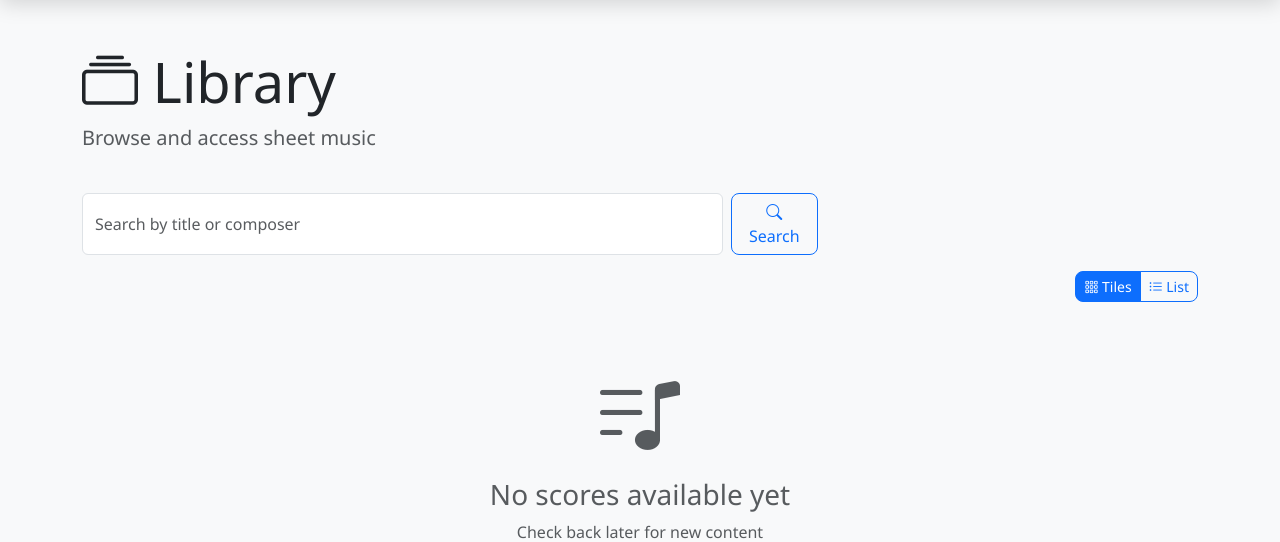
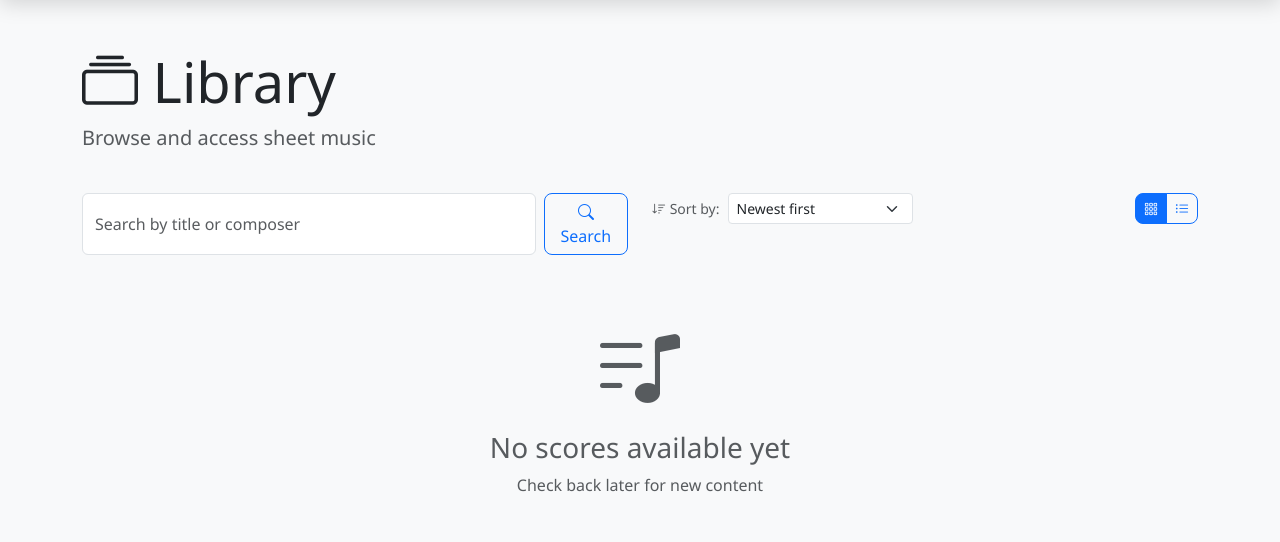
Before and after one commit to Akademicki-Chor-Politechniki-Lodzkiej/ScoreLock, a Flask app: page /library in a window 1280 px wide. Shown: the part 82-624 px from the top of the page. Run offline with Flask 3, Linux system fonts and the light colour scheme; the visitor is signed in with stand-in values (Sample User, id 1); data that the repository does not hold is empty; some libraries are stand-ins or nearby versions.

Commit message:
Added sorting

```diff
--- a/main.py
+++ b/main.py
@@ -175,6 +175,12 @@ def library():
     if view not in ['tiles', 'list']:
         view = 'tiles'
 
+    # Sorting parameter
+    sort = request.args.get('sort', 'date_desc')
+    valid_sorts = ['date_desc', 'date_asc', 'title_asc', 'title_desc', 'composer_asc']
+    if sort not in valid_sorts:
+        sort = 'date_desc'
+
     # Pagination parameters
     page_raw = request.args.get('page', 1)
     try:
@@ -186,8 +192,9 @@ def library():
 
     per_page = ITEMS_PER_PAGE  # number of items per page
 
+    # Build base query
     if not q:
-        query = Score.query.order_by(Score.uploaded_at.desc())
+        query = Score.query
     else:
         # Escape SQL LIKE wildcards so user input is treated literally.
         # Replace backslash first to avoid double-escaping.
@@ -196,13 +203,25 @@ def library():
         # Pass escape='\\' so the DB knows how to interpret backslash escapes.
         query = Score.query.filter(
             (Score.title.ilike(like_pattern, escape='\\')) | (Score.composer.ilike(like_pattern, escape='\\'))
-        ).order_by(Score.uploaded_at.desc())
+        )
+
+    # Apply sorting
+    if sort == 'date_desc':
+        query = query.order_by(Score.uploaded_at.desc())
+    elif sort == 'date_asc':
+        query = query.order_by(Score.uploaded_at.asc())
+    elif sort == 'title_asc':
+        query = query.order_by(Score.title.asc())
+    elif sort == 'title_desc':
+        query = query.order_by(Score.title.desc())
+    elif sort == 'composer_asc':
+        query = query.order_by(Score.composer.asc(), Score.title.asc())
 
     # Use SQLAlchemy pagination to avoid loading all results into memory
     pagination = query.paginate(page=page, per_page=per_page, error_out=False)
     scores = pagination.items
 
-    return render_template('library.html', scores=scores, q=q, pagination=pagination, view=view)
+    return render_template('library.html', scores=scores, q=q, pagination=pagination, view=view, sort=sort)
 
 @app.route('/scores/<int:score_id>')
 def view_score(score_id):
--- a/templates/library.html
+++ b/templates/library.html
@@ -13,38 +13,50 @@
         </div>
     </div>
 
-    <!-- Search form -->
+    <!-- Search form and controls -->
     <div class="row mb-3">
-        <div class="col-md-8">
+        <div class="col-lg-6 mb-2 mb-lg-0">
             <form class="d-flex" method="get" action="{{ url_for('library') }}" role="search" aria-label="Library search">
                 <input name="q" class="form-control me-2" type="search" placeholder="{{ t('search_placeholder') }}" value="{{ q|default('') }}" aria-label="Search" maxlength="200">
+                <input type="hidden" name="view" value="{{ view }}">
+                <input type="hidden" name="sort" value="{{ sort }}">
                 <button class="btn btn-outline-primary" type="submit"><i class="bi bi-search"></i> {{ t('search_btn') }}</button>
                 {% if q %}
-                <a href="{{ url_for('library') }}" class="btn btn-link ms-2">{{ t('clear') }}</a>
+                <a href="{% if sort != 'date_desc' %}{{ url_for('library', view=view, sort=sort) }}{% else %}{{ url_for('library', view=view) }}{% endif %}" class="btn btn-link ms-2">{{ t('clear') }}</a>
                 {% endif %}
             </form>
         </div>
-        <div class="col-md-4 text-md-end align-self-center">
+        <div class="col-lg-3 mb-2 mb-lg-0">
+            <form method="get" action="{{ url_for('library') }}" class="d-flex align-items-center">
+                <label class="me-2 text-nowrap small text-muted"><i class="bi bi-sort-down"></i> {{ t('sort_by') }}:</label>
+                <input type="hidden" name="q" value="{{ q }}">
+                <input type="hidden" name="view" value="{{ view }}">
+                <select name="sort" class="form-select form-select-sm" onchange="this.form.submit()">
+                    <option value="date_desc" {% if sort == 'date_desc' %}selected{% endif %}>{{ t('sort_date_newest') }}</option>
+                    <option value="date_asc" {% if sort == 'date_asc' %}selected{% endif %}>{{ t('sort_date_oldest') }}</option>
+                    <option value="title_asc" {% if sort == 'title_asc' %}selected{% endif %}>{{ t('sort_title_az') }}</option>
+                    <option value="title_desc" {% if sort == 'title_desc' %}selected{% endif %}>{{ t('sort_title_za') }}</option>
+                    <option value="composer_asc" {% if sort == 'composer_asc' %}selected{% endif %}>{{ t('sort_composer_az') }}</option>
+                </select>
+            </form>
+        </div>
+        <div class="col-lg-3 text-lg-end">
+            <div class="d-flex justify-content-lg-end align-items-center">
                 {% if q %}
-            <small class="text-muted">{{ t('showing_results_for') }} "{{ q }}"</small>
+                <small class="text-muted me-3">{{ t('showing_results_for') }} "{{ q }}"</small>
                 {% endif %}
-        </div>
-    </div>
-
-    <!-- View toggle -->
-    <div class="row mb-3">
-        <div class="col-12 d-flex justify-content-end">
                 <div class="btn-group btn-group-sm" role="group" aria-label="View type">
-                <a href="{% if q %}{{ url_for('library', q=q, view='tiles', page=pagination.page if pagination else 1) }}{% else %}{{ url_for('library', view='tiles', page=pagination.page if pagination else 1) }}{% endif %}"
+                    <a href="{% if q %}{{ url_for('library', q=q, view='tiles', sort=sort, page=pagination.page if pagination else 1) }}{% else %}{{ url_for('library', view='tiles', sort=sort, page=pagination.page if pagination else 1) }}{% endif %}"
                        class="btn {% if view == 'tiles' %}btn-primary{% else %}btn-outline-primary{% endif %}"
                        aria-label="{{ t('view_tiles') }}">
-                    <i class="bi bi-grid-3x3-gap"></i> {{ t('view_tiles') }}
+                        <i class="bi bi-grid-3x3-gap"></i>
                     </a>
-                <a href="{% if q %}{{ url_for('library', q=q, view='list', page=pagination.page if pagination else 1) }}{% else %}{{ url_for('library', view='list', page=pagination.page if pagination else 1) }}{% endif %}"
+                    <a href="{% if q %}{{ url_for('library', q=q, view='list', sort=sort, page=pagination.page if pagination else 1) }}{% else %}{{ url_for('library', view='list', sort=sort, page=pagination.page if pagination else 1) }}{% endif %}"
                        class="btn {% if view == 'list' %}btn-primary{% else %}btn-outline-primary{% endif %}"
                        aria-label="{{ t('view_list') }}">
-                    <i class="bi bi-list-ul"></i> {{ t('view_list') }}
+                        <i class="bi bi-list-ul"></i>
                     </a>
+                </div>
             </div>
         </div>
     </div>
@@ -163,7 +175,7 @@
         <ul class="pagination justify-content-center">
             {% if pagination.has_prev %}
             <li class="page-item">
-                <a class="page-link" href="{% if q %}{{ url_for('library', q=q, view=view, page=pagination.prev_num) }}{% else %}{{ url_for('library', view=view, page=pagination.prev_num) }}{% endif %}" aria-label="Previous">
+                <a class="page-link" href="{% if q %}{{ url_for('library', q=q, view=view, sort=sort, page=pagination.prev_num) }}{% else %}{{ url_for('library', view=view, sort=sort, page=pagination.prev_num) }}{% endif %}" aria-label="Previous">
                     <span aria-hidden="true">&laquo;</span>
                 </a>
             </li>
@@ -178,7 +190,7 @@
             {% if pagination.page == 1 %}
             <li class="page-item active"><span class="page-link" aria-current="page">1</span></li>
             {% else %}
-            <li class="page-item"><a class="page-link" href="{% if q %}{{ url_for('library', q=q, view=view, page=1) }}{% else %}{{ url_for('library', view=view, page=1) }}{% endif %}">1</a></li>
+            <li class="page-item"><a class="page-link" href="{% if q %}{{ url_for('library', q=q, view=view, sort=sort, page=1) }}{% else %}{{ url_for('library', view=view, sort=sort, page=1) }}{% endif %}">1</a></li>
             {% endif %}
              {% if start > 2 %}
              <li class="page-item disabled"><span class="page-link">&hellip;</span></li>
@@ -189,7 +201,7 @@
             {% if p == pagination.page %}
             <li class="page-item active"><span class="page-link" aria-current="page">{{ p }}</span></li>
             {% else %}
-            <li class="page-item"><a class="page-link" href="{% if q %}{{ url_for('library', q=q, view=view, page=p) }}{% else %}{{ url_for('library', view=view, page=p) }}{% endif %}">{{ p }}</a></li>
+            <li class="page-item"><a class="page-link" href="{% if q %}{{ url_for('library', q=q, view=view, sort=sort, page=p) }}{% else %}{{ url_for('library', view=view, sort=sort, page=p) }}{% endif %}">{{ p }}</a></li>
             {% endif %}
             {% endfor %}
 
@@ -200,13 +212,13 @@
             {% if pagination.page == pagination.pages %}
             <li class="page-item active"><span class="page-link" aria-current="page">{{ pagination.pages }}</span></li>
             {% else %}
-            <li class="page-item"><a class="page-link" href="{% if q %}{{ url_for('library', q=q, view=view, page=pagination.pages) }}{% else %}{{ url_for('library', view=view, page=pagination.pages) }}{% endif %}">{{ pagination.pages }}</a></li>
+            <li class="page-item"><a class="page-link" href="{% if q %}{{ url_for('library', q=q, view=view, sort=sort, page=pagination.pages) }}{% else %}{{ url_for('library', view=view, sort=sort, page=pagination.pages) }}{% endif %}">{{ pagination.pages }}</a></li>
             {% endif %}
             {% endif %}
 
             {% if pagination.has_next %}
             <li class="page-item">
-                <a class="page-link" href="{% if q %}{{ url_for('library', q=q, view=view, page=pagination.next_num) }}{% else %}{{ url_for('library', view=view, page=pagination.next_num) }}{% endif %}" aria-label="Next">
+                <a class="page-link" href="{% if q %}{{ url_for('library', q=q, view=view, sort=sort, page=pagination.next_num) }}{% else %}{{ url_for('library', view=view, sort=sort, page=pagination.next_num) }}{% endif %}" aria-label="Next">
                     <span aria-hidden="true">&raquo;</span>
                 </a>
             </li>
--- a/translations.py
+++ b/translations.py
@@ -42,6 +42,12 @@ translations = {
         'showing_results_for': 'Showing results for',
         'view_tiles': 'Tiles',
         'view_list': 'List',
+        'sort_by': 'Sort by',
+        'sort_date_newest': 'Newest first',
+        'sort_date_oldest': 'Oldest first',
+        'sort_title_az': 'Title (A-Z)',
+        'sort_title_za': 'Title (Z-A)',
+        'sort_composer_az': 'Composer (A-Z)',
         'footer_credit': 'Created with ❤️ by AChPŁ IT Department'
     },
     'pl': {
@@ -84,6 +90,12 @@ translations = {
         'showing_results_for': 'Wyniki wyszukiwania dla',
         'view_tiles': 'Kafelki',
         'view_list': 'Lista',
+        'sort_by': 'Sortuj według',
+        'sort_date_newest': 'Najnowsze pierwsze',
+        'sort_date_oldest': 'Najstarsze pierwsze',
+        'sort_title_az': 'Tytuł (A-Z)',
+        'sort_title_za': 'Tytuł (Z-A)',
+        'sort_composer_az': 'Kompozytor (A-Z)',
         'footer_credit': 'Stworzone z ❤️ przez dział IT AChPŁ'
     }
 }
```
Lines whose indentation alone changed are shown as unchanged.
